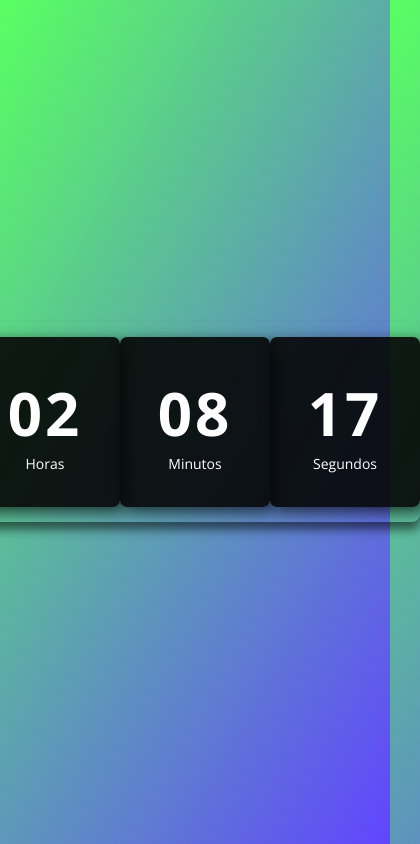
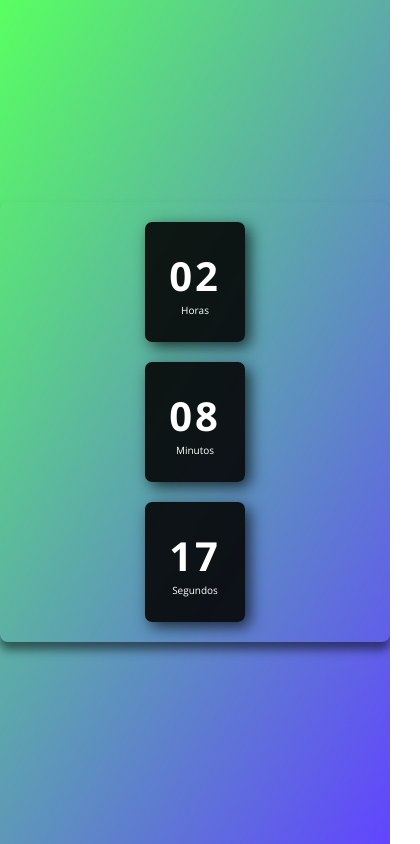
Before and after one commit to Joaomarcellodev/relogio_digital, a plain HTML site: page index.html in a window 390 px wide. Shown: the whole page, 420 px wide, since content can reach past the window. Drawn offline with nearby package versions, Linux system fonts and the light colour scheme.

Commit message:
responsive finish

```diff
--- a/style.css
+++ b/style.css
@@ -50,3 +50,47 @@ body {
     font-weight: normal;
     letter-spacing: normal;
 }
+
+
+/* Responsividade */
+@media (max-width: 768px) {
+    .relogio {
+        width: 100%;
+        padding: 20px;
+        gap: 10px;
+    }
+
+    .relogio div {
+        height: 130px;
+        width: 110px;
+    }
+
+    .relogio span {
+        font-size: 50px;
+    }
+
+    .relogio span.tempo {
+        font-size: 12px;
+    }
+}
+
+@media (max-width: 480px) {
+    .relogio {
+        flex-direction: column;
+        height: auto;
+        gap: 20px;
+    }
+
+    .relogio div {
+        height: 120px;
+        width: 100px;
+    }
+
+    .relogio span {
+        font-size: 40px;
+    }
+
+    .relogio span.tempo {
+        font-size: 10px;
+    }
+}
```
